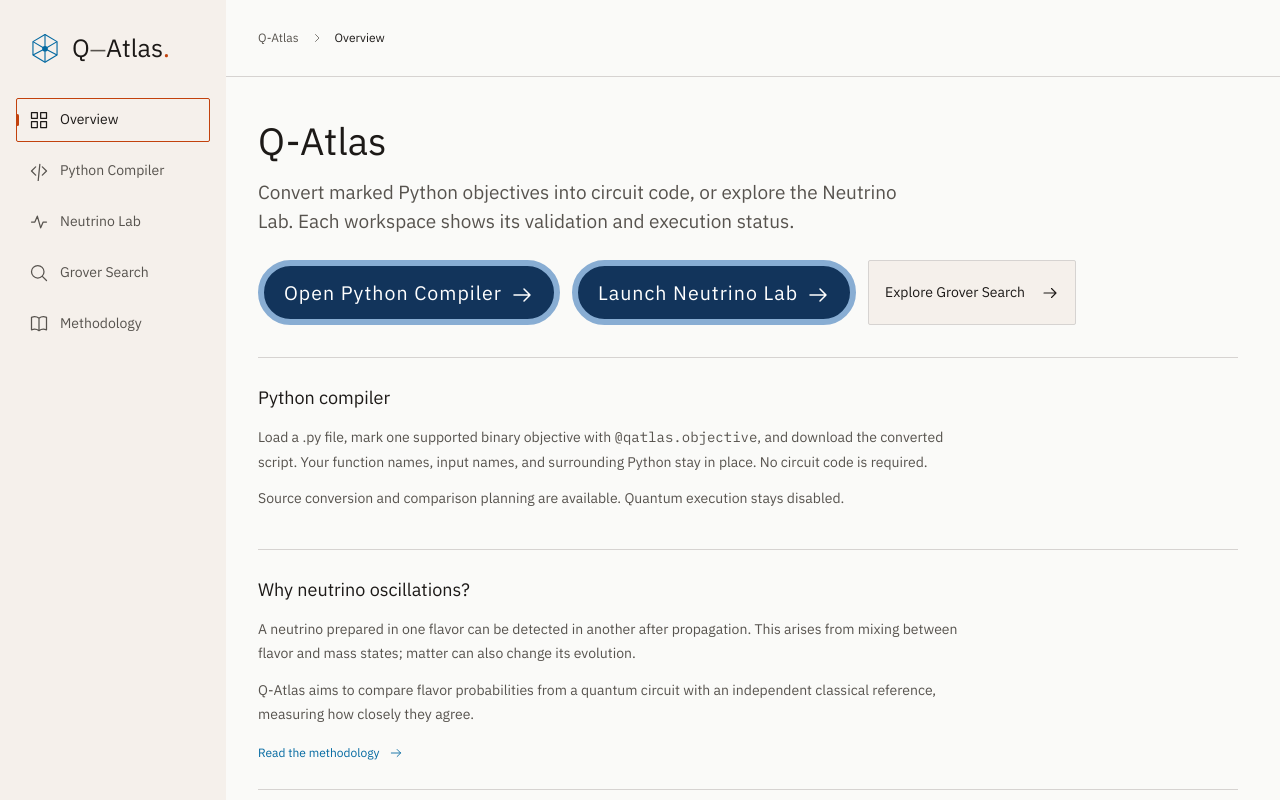
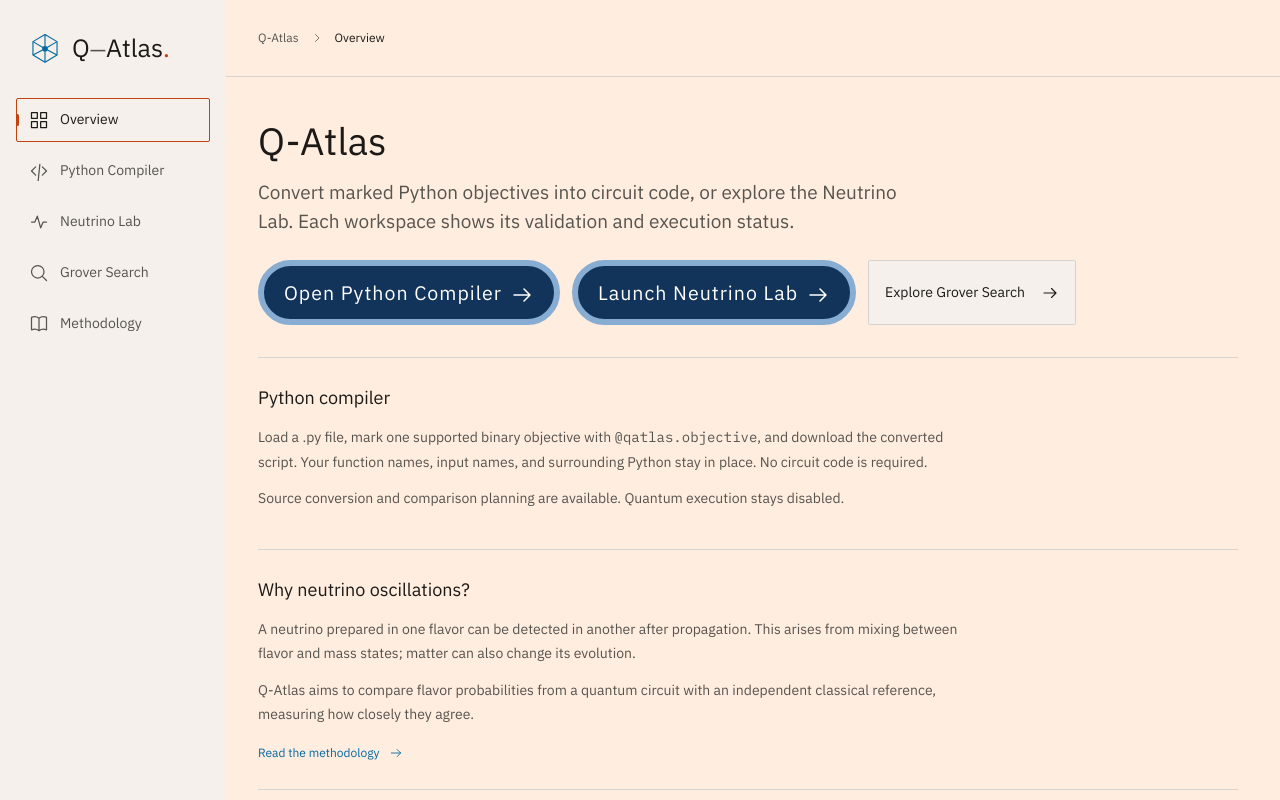
Before and after one commit to Kent-Brogrammers/Q-Atlas, a SvelteKit app in the folder frontend/: page / in a window 1280 px wide. Shown: the top 800 px of the page. Built offline with nearby package versions, Linux system fonts and the light colour scheme.

Commit message:
Set page canvas background color

```diff
--- a/frontend/src/app.css
+++ b/frontend/src/app.css
@@ -12,7 +12,7 @@
 :root {
   font-family: 'IBM Plex Sans', sans-serif;
   --mono: 'IBM Plex Mono', monospace;
-  --bg: #fafaf8;
+  --bg: #ffeddf;
   --surface: #fafaf8;
   --surface-raised: #f5f0eb;
   --border: #d6d3d1;
```
